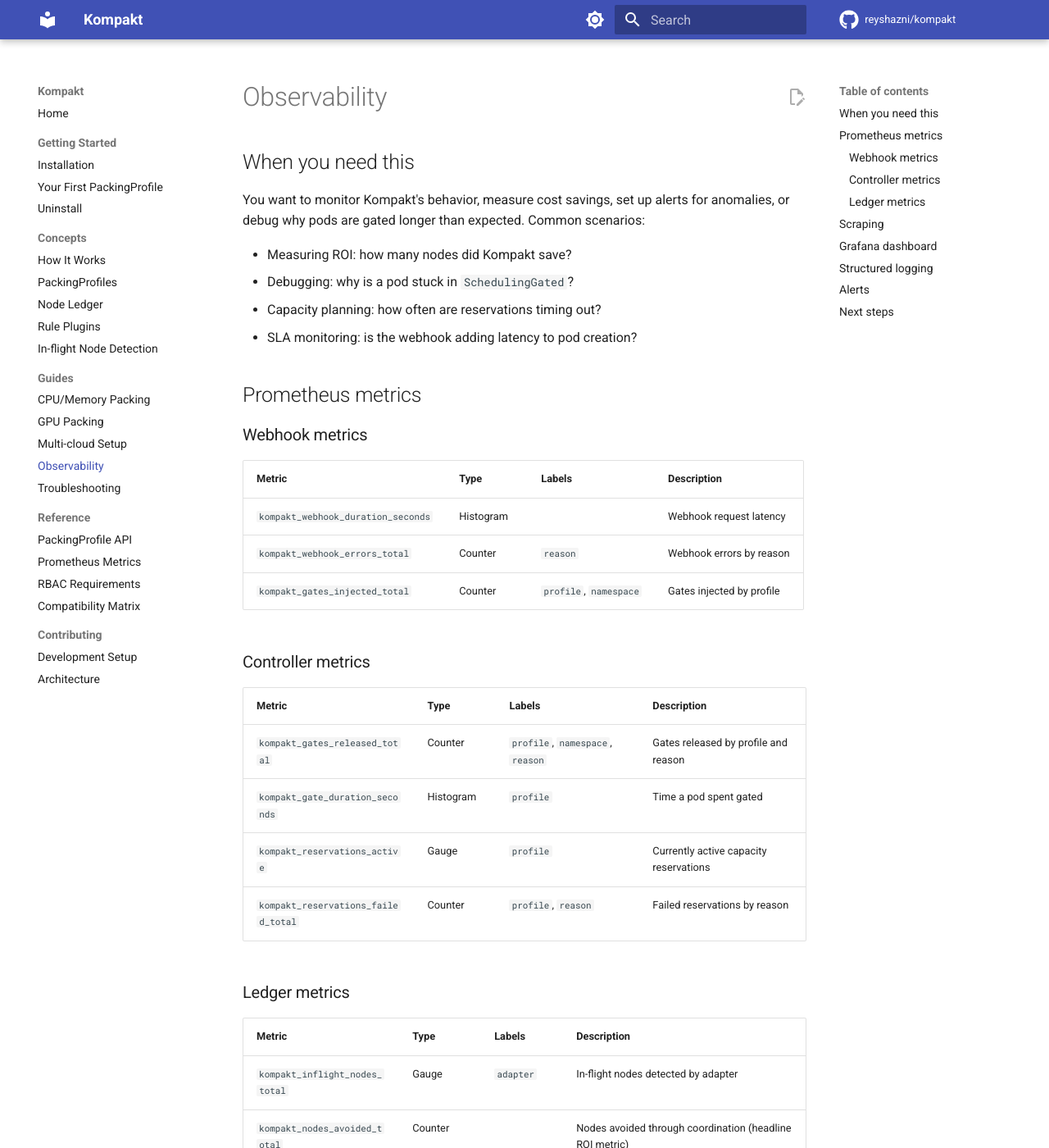
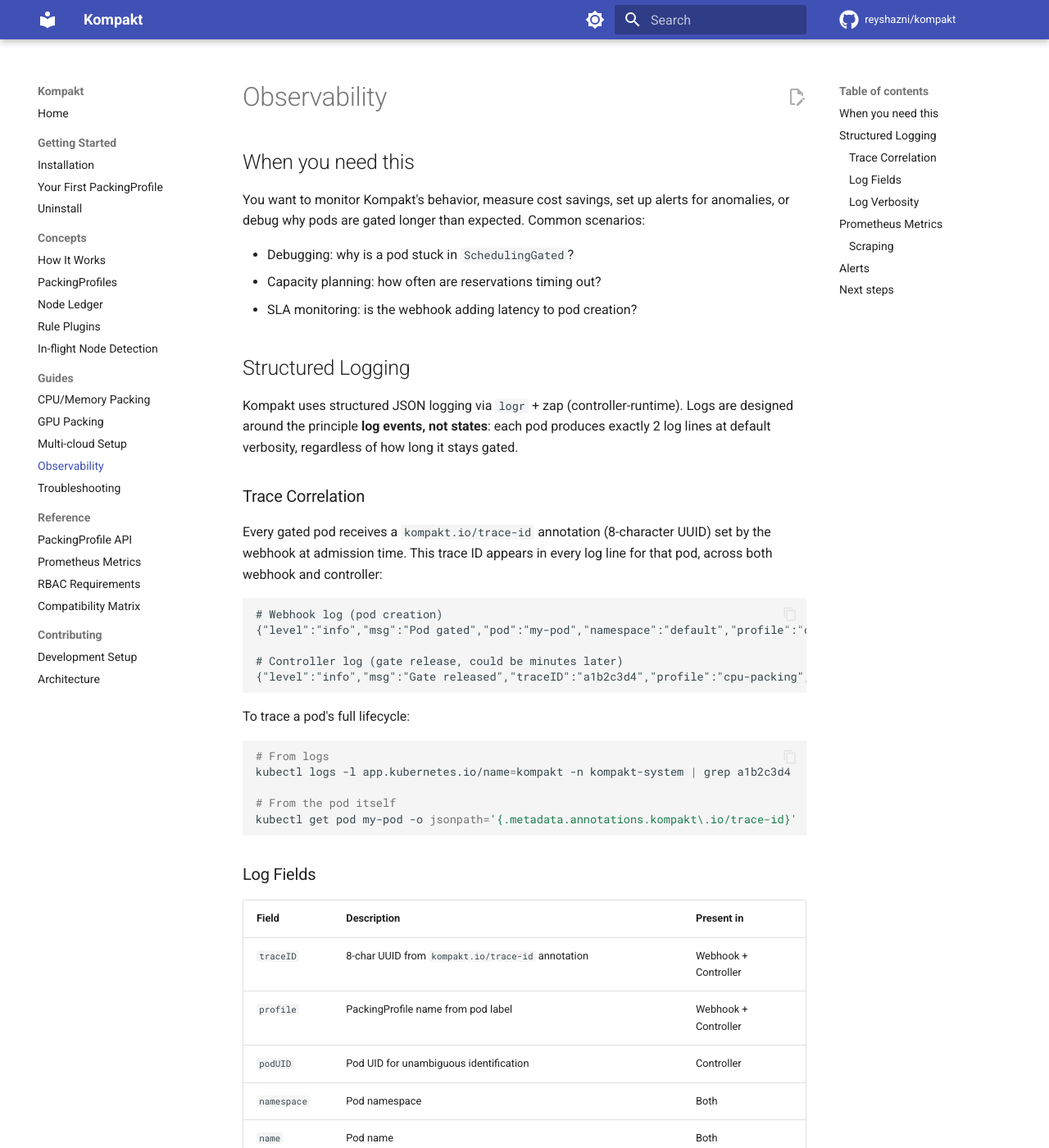
Before and after one commit to reyshazni/kompakt, an MkDocs documentation site: the page built from docs/guides/observability.md, in a window 1280 px wide and 1400 px high. Shown: the whole window at 82% size. Built offline with MkDocs 1.6.1 and Material for MkDocs 9.7.7, drawn with Linux system fonts in a browser that asks for light colours; comment, search, counter and statistics services are not loaded; some of the changed text lies outside the part shown.

Commit message:
docs: update observability and metrics

````diff
--- a/docs/guides/observability.md
+++ b/docs/guides/observability.md
@@ -4,40 +4,78 @@
 
 You want to monitor Kompakt's behavior, measure cost savings, set up alerts for anomalies, or debug why pods are gated longer than expected. Common scenarios:
 
-- Measuring ROI: how many nodes did Kompakt save?
 - Debugging: why is a pod stuck in `SchedulingGated`?
 - Capacity planning: how often are reservations timing out?
 - SLA monitoring: is the webhook adding latency to pod creation?
 
-## Prometheus metrics
+## Structured Logging
 
-### Webhook metrics
+Kompakt uses structured JSON logging via `logr` + zap (controller-runtime). Logs are
+designed around the principle **log events, not states**: each pod produces exactly 2 log
+lines at default verbosity, regardless of how long it stays gated.
 
-| Metric | Type | Labels | Description |
-|---|---|---|---|
-| `kompakt_webhook_duration_seconds` | Histogram | | Webhook request latency |
-| `kompakt_webhook_errors_total` | Counter | `reason` | Webhook errors by reason |
-| `kompakt_gates_injected_total` | Counter | `profile`, `namespace` | Gates injected by profile |
+### Trace Correlation
 
-### Controller metrics
+Every gated pod receives a `kompakt.io/trace-id` annotation (8-character UUID) set by the
+webhook at admission time. This trace ID appears in every log line for that pod, across
+both webhook and controller:
 
-| Metric | Type | Labels | Description |
-|---|---|---|---|
-| `kompakt_gates_released_total` | Counter | `profile`, `namespace`, `reason` | Gates released by profile and reason |
-| `kompakt_gate_duration_seconds` | Histogram | `profile` | Time a pod spent gated |
-| `kompakt_reservations_active` | Gauge | `profile` | Currently active capacity reservations |
-| `kompakt_reservations_failed_total` | Counter | `profile`, `reason` | Failed reservations by reason |
+```
+# Webhook log (pod creation)
+{"level":"info","msg":"Pod gated","pod":"my-pod","namespace":"default","profile":"cpu-packing","traceID":"a1b2c3d4","gates":1}
 
-### Ledger metrics
+# Controller log (gate release, could be minutes later)
+{"level":"info","msg":"Gate released","traceID":"a1b2c3d4","profile":"cpu-packing","podUID":"...","reason":"capacity","node":"node-3"}
+```
 
-| Metric | Type | Labels | Description |
-|---|---|---|---|
-| `kompakt_inflight_nodes_total` | Gauge | `adapter` | In-flight nodes detected by adapter |
-| `kompakt_nodes_avoided_total` | Counter | | Nodes avoided through coordination (headline ROI metric) |
+To trace a pod's full lifecycle:
 
-## Scraping
+```bash
+# From logs
+kubectl logs -l app.kubernetes.io/name=kompakt -n kompakt-system | grep a1b2c3d4
 
-Kompakt exposes metrics on port `8080` at `/metrics`. Add a `ServiceMonitor` if you use the Prometheus Operator:
+# From the pod itself
+kubectl get pod my-pod -o jsonpath='{.metadata.annotations.kompakt\.io/trace-id}'
+```
+
+### Log Fields
+
+| Field | Description | Present in |
+|---|---|---|
+| `traceID` | 8-char UUID from `kompakt.io/trace-id` annotation | Webhook + Controller |
+| `profile` | PackingProfile name from pod label | Webhook + Controller |
+| `podUID` | Pod UID for unambiguous identification | Controller |
+| `namespace` | Pod namespace | Both |
+| `name` | Pod name | Both |
+| `reconcileID` | Auto-injected by controller-runtime, unique per reconcile | Controller |
+| `reason` | Gate release reason: `capacity`, `timeout`, `priority`, `profile_not_found` | Controller |
+| `node` | Target node for affinity (on release) | Controller |
+| `operation` | Webhook decision: `gate`, `reject`, `passthrough` | Webhook |
+| `gates` | Number of scheduling gates injected | Webhook |
+
+### Log Verbosity
+
+Adjust with the `--zap-log-level` flag on the manager binary:
+
+| Flag | Level | What you see |
+|---|---|---|
+| `--zap-log-level=0` | Info (default) | Gate injected, gate released, errors |
+| `--zap-log-level=1` | V(1) | + inflight detection failures, unknown rule names |
+| `--zap-log-level=3` | V(3) | + rule evaluation details, ledger sync stats |
+| `--zap-log-level=4` | V(4) | + bin-packing algorithm steps (very verbose) |
+
+At default verbosity, a pod's lifecycle produces exactly 2 log lines (webhook gate +
+controller release). Per-reconcile-cycle data (rule holds, ledger state) is captured in
+metrics, not logs, to avoid noise from the 1-second requeue loop.
+
+## Prometheus Metrics
+
+Kompakt exposes custom metrics on port `8080` at `/metrics`. See the
+[metrics reference](../reference/metrics.md) for the full list.
+
+### Scraping
+
+Add a `ServiceMonitor` if you use the Prometheus Operator:
 
 ```yaml
 apiVersion: monitoring.coreos.com/v1
@@ -68,42 +106,6 @@
       action: keep
 ```
 
-## Grafana dashboard
-
-A reference Grafana dashboard is available at `examples/grafana/kompakt-dashboard.json`. Import it into your Grafana instance.
-
-Key panels:
-
-- **Nodes avoided**: the headline ROI metric. Shows cumulative nodes saved through coordination.
-- **Gate duration**: p50/p95/p99 time pods spend gated, by profile. If this is consistently hitting your reservation timeout, your timeout may be too low.
-- **Active gates**: current number of gated pods per profile.
-- **Webhook latency**: p99 should stay under 50ms. If it spikes, the webhook may be under-resourced.
-- **Inflight nodes**: number of nodes detected by each adapter. If this stays at 0, check that the in-flight detection adapter is working.
-
-## Structured logging
-
-Kompakt uses structured JSON logging via `logr` (controller-runtime). Key log fields:
-
-- `profile`: the PackingProfile name
-- `pod`: the gated pod name
-- `namespace`: the pod namespace
-- `gate`: the gate name
-- `node`: the target node (when releasing a gate)
-- `reason`: why a gate was released or a reservation failed
-
-Adjust log verbosity with the `--zap-log-level` flag:
-
-```bash
-# Default (info)
---zap-log-level=0
-
-# Debug (verbose reconcile logging)
---zap-log-level=1
-
-# Trace (every ledger update)
---zap-log-level=2
-```
-
 ## Alerts
 
 Recommended alert rules:
@@ -112,23 +114,29 @@
 groups:
   - name: kompakt
     rules:
+      - alert: KompaktGatedPodsGrowing
+        expr: kompakt_gated_pods > 100
+        for: 10m
+        annotations:
+          summary: Large number of pods stuck in gated state
+
       - alert: KompaktWebhookHighLatency
-        expr: histogram_quantile(0.99, rate(kompakt_webhook_duration_seconds_bucket[5m])) > 0.1
+        expr: histogram_quantile(0.99, rate(kompakt_webhook_request_duration_seconds_bucket[5m])) > 0.05
         for: 5m
         annotations:
-          summary: Kompakt webhook p99 latency exceeds 100ms
+          summary: Kompakt webhook p99 latency exceeds 50ms
 
-      - alert: KompaktGateTimeout
-        expr: rate(kompakt_gates_released_total{reason="timeout"}[5m]) > 0
+      - alert: KompaktGateTimeouts
+        expr: rate(kompakt_gate_releases_total{reason="timeout"}[5m]) > 0
         for: 10m
         annotations:
           summary: Pods are hitting reservation timeout consistently
 
-      - alert: KompaktWebhookErrors
-        expr: rate(kompakt_webhook_errors_total[5m]) > 0.1
+      - alert: KompaktGateHoldDurationHigh
+        expr: histogram_quantile(0.99, rate(kompakt_gate_hold_duration_seconds_bucket[5m])) > 120
         for: 5m
         annotations:
-          summary: Kompakt webhook is returning errors
+          summary: Gate hold duration p99 exceeds 2 minutes
 ```
 
 ## Next steps
--- a/docs/reference/metrics.md
+++ b/docs/reference/metrics.md
@@ -1,37 +1,66 @@
 # Prometheus Metrics
 
-All metrics use the `kompakt_` prefix.
+All metrics use the `kompakt_` prefix and are served on port `8080` at `/metrics`.
+
+In addition to the custom metrics below, Kompakt exposes standard controller-runtime
+metrics (`controller_runtime_reconcile_total`, `controller_runtime_webhook_latency_seconds`,
+`workqueue_*`, etc.) which are not listed here.
 
 ## Webhook
 
 | Metric | Type | Labels | Description |
 |---|---|---|---|
-| `kompakt_webhook_duration_seconds` | Histogram | | Time to process a webhook request |
-| `kompakt_webhook_errors_total` | Counter | `reason` | Webhook errors. Reasons: `profile_not_found`, `internal_error` |
-| `kompakt_gates_injected_total` | Counter | `profile`, `namespace` | Scheduling gates injected |
+| `kompakt_webhook_requests_total` | Counter | `operation` | Webhook admission decisions. Operations: `gate`, `reject`, `passthrough` |
+| `kompakt_webhook_request_duration_seconds` | Histogram | `operation` | Time to process a webhook request. Buckets tuned for p99 < 50ms target |
 
 ## Controller
 
 | Metric | Type | Labels | Description |
 |---|---|---|---|
-| `kompakt_gates_released_total` | Counter | `profile`, `namespace`, `reason` | Gates released. Reasons: `capacity_available`, `timeout`, `priority_override`, `exclude` |
-| `kompakt_gate_duration_seconds` | Histogram | `profile` | Time between gate injection and release |
-| `kompakt_reservations_active` | Gauge | `profile` | Currently active capacity reservations |
-| `kompakt_reservations_failed_total` | Counter | `profile`, `reason` | Reservations that could not be fulfilled. Reasons: `node_disappeared`, `capacity_exhausted`, `timeout` |
+| `kompakt_gated_pods` | Gauge | `namespace`, `profile` | Current number of pods held with scheduling gates |
+| `kompakt_gate_hold_duration_seconds` | Histogram | `profile`, `reason` | Time between gate injection and release |
+| `kompakt_gate_releases_total` | Counter | `profile`, `reason` | Gates released. Reasons: `capacity`, `timeout`, `priority`, `profile_not_found` |
 
 ## Ledger
 
 | Metric | Type | Labels | Description |
 |---|---|---|---|
-| `kompakt_inflight_nodes_total` | Gauge | `adapter` | In-flight nodes detected. Adapters: `cluster_autoscaler`, `karpenter`, `ack_goatscaler`, `gke_nap` |
-| `kompakt_nodes_avoided_total` | Counter | | Cumulative nodes avoided through coordination. This is the headline ROI metric. |
+| `kompakt_ledger_nodes` | Gauge | | Existing nodes tracked by the ledger |
+| `kompakt_ledger_inflight_nodes` | Gauge | `source` | In-flight nodes by detection source: `cluster-autoscaler`, `karpenter` |
+| `kompakt_ledger_allocatable_millicores` | Gauge | | Total allocatable CPU across tracked nodes (millicores) |
+| `kompakt_ledger_allocatable_memory_bytes` | Gauge | | Total allocatable memory across tracked nodes (bytes) |
 
-## Key metrics to monitor
+## Rule Engine
 
-**`kompakt_nodes_avoided_total`**: The primary value metric. If this is not increasing during scale-up events, Kompakt is not providing value. Check that workloads are labeled and the controller is running.
+| Metric | Type | Labels | Description |
+|---|---|---|---|
+| `kompakt_rule_evaluations_total` | Counter | `rule`, `result` | Rule evaluations. Results: `release`, `hold`, `error` |
+| `kompakt_rule_evaluation_duration_seconds` | Histogram | `rule` | Time per rule evaluation |
 
-**`kompakt_gate_duration_seconds`**: If p99 consistently hits your `reservationTimeout`, either the timeout is too low or capacity is genuinely unavailable. Check `kompakt_inflight_nodes_total` to verify in-flight detection is working.
+## Label Cardinality
 
-**`kompakt_webhook_duration_seconds`**: Should stay under 50ms p99. If it exceeds 100ms, investigate webhook pod resources.
+All labels are bounded:
 
-**`kompakt_webhook_errors_total{reason="profile_not_found"}`**: Non-zero means pods are referencing non-existent profiles. These pods are being rejected. Fix the label or create the missing profile.
+- `operation`: 3 values (gate, reject, passthrough)
+- `reason`: 4 values (capacity, timeout, priority, profile_not_found)
+- `profile`: bounded by PackingProfile count
+- `namespace`: bounded by cluster namespace count
+- `source`: bounded by detector implementations
+- `rule`: bounded by registered rule plugins
+- `result`: 3 values (release, hold, error)
+
+Pod name, node name, and UID are never used as labels.
+
+## Key Metrics to Monitor
+
+**`kompakt_gated_pods`**: If this grows unboundedly, pods are stuck. Alert if it exceeds
+a threshold for your cluster size.
+
+**`kompakt_gate_hold_duration_seconds`**: If p99 consistently hits your `reservationTimeout`,
+either the timeout is too low or capacity is genuinely unavailable. Check
+`kompakt_ledger_inflight_nodes` to verify in-flight detection is working.
+
+**`kompakt_webhook_request_duration_seconds`**: Should stay under 50ms p99.
+
+**`kompakt_gate_releases_total{reason="timeout"}`**: Non-zero means the system is failing
+to find capacity within the reservation window.
````
